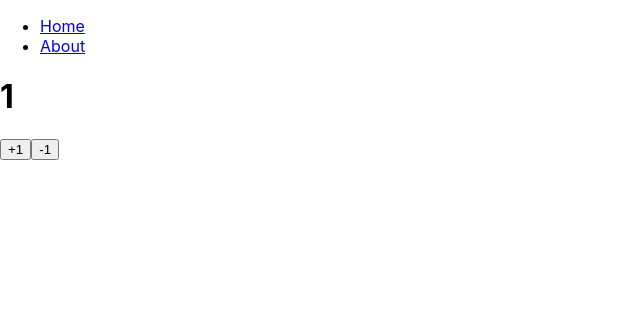
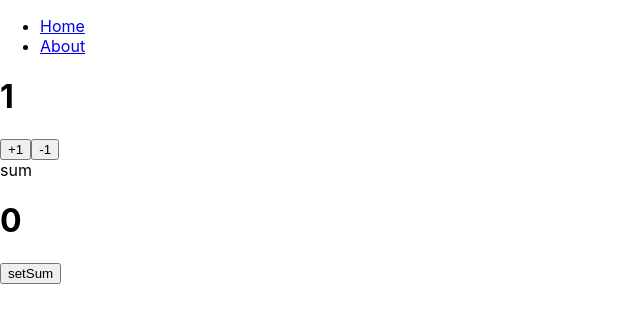
Before and after one commit to keke0123/react_hooks-mobx, a React (Create React App) app: page /about in a window 1280 px wide. Shown: the top 322 px of the page, without its empty margins (0-640 px from the left). Built offline with nearby package versions, Linux system fonts and the light colour scheme.

Commit message:
다른 스토어 참조

```diff
--- a/src/page/About.js
+++ b/src/page/About.js
@@ -3,7 +3,7 @@ import { useObserver } from "mobx-react";
 import useStore from "../store";
 
 export default function About() {
-  const { counter } = useStore();
+  const { counter, user } = useStore();
 
   const increase = () => {
     console.log("counter", counter);
@@ -14,12 +14,19 @@ export default function About() {
     counter.decrease();
   };
 
+  const sum = () => {
+    user.setSum();
+  };
+
   return useObserver(() => {
     return (
       <div>
         <h1>{counter.number}</h1>
         <button onClick={increase}>+1</button>
         <button onClick={decrease}>-1</button>
+        <div>sum</div>
+        <h1>{user.sum}</h1>
+        <button onClick={sum}>setSum</button>
       </div>
     );
   });
--- a/src/store/User.js
+++ b/src/store/User.js
@@ -1,10 +1,15 @@
 import { observable } from "mobx";
+import { counter } from "./Counter";
 
 const user = observable({
   name: "",
   setName(name) {
     this.name = name;
   },
+  sum: 0,
+  setSum() {
+    this.sum = counter.number;
+  },
 });
 
 export { user };
```
